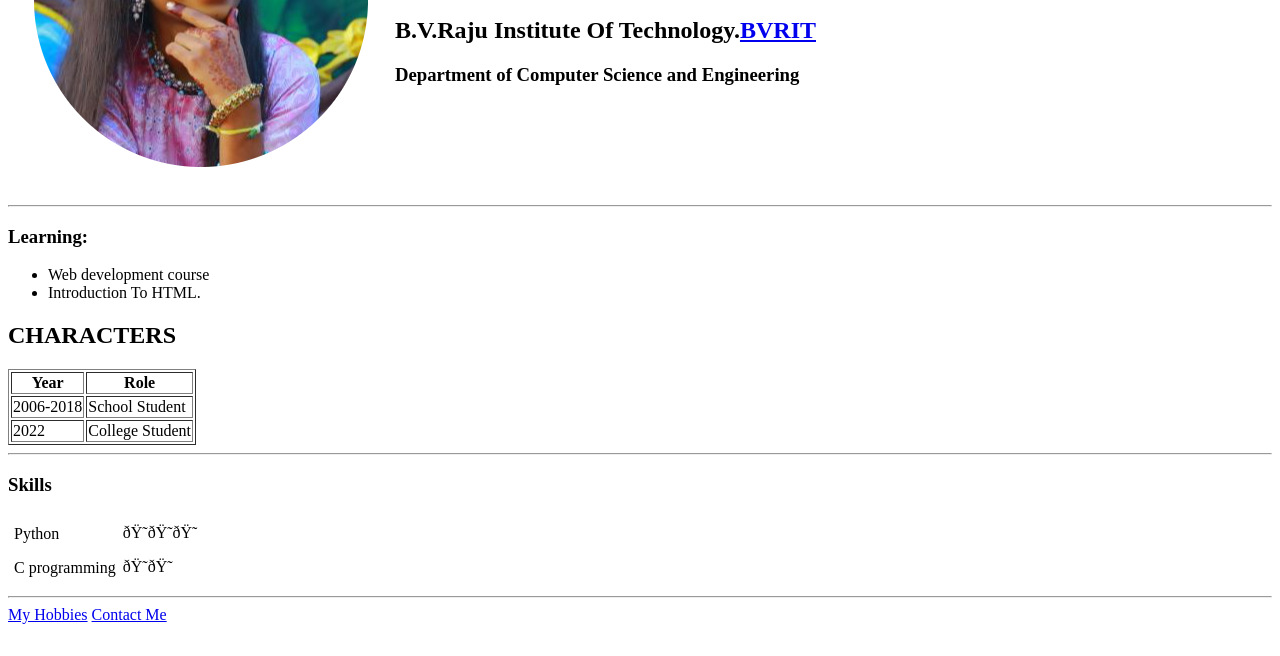
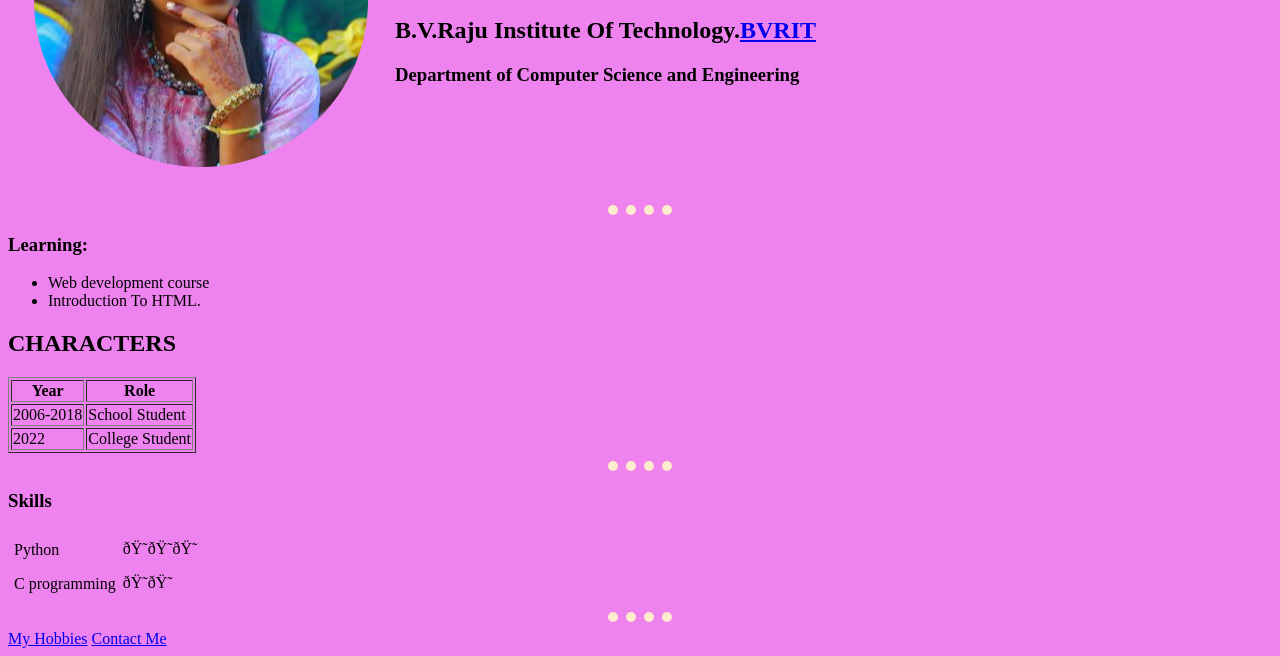
Before and after one commit to Jella-Sreeja/cv, a plain HTML site: page index.html in a window 1280 px wide. Shown: the part 201-857 px from the top of the page. Before the commit the page ends 833 px from the top, so only its background shows below. Drawn offline with Linux system fonts and the light colour scheme.

Commit message:
Update index.html

```diff
--- a/index.html
+++ b/index.html
@@ -5,6 +5,18 @@
         <title>
             Sreeja's Site
         </title>
+        <style>
+            body{
+            background-color:violet;
+        }
+        hr{
+            background-color: none;
+            border-style: dotted none none;
+            border-width:10px;
+            border-color:blanchedalmond;
+            width:5%;
+        }
+        </style>
 
 
     </head>
```
